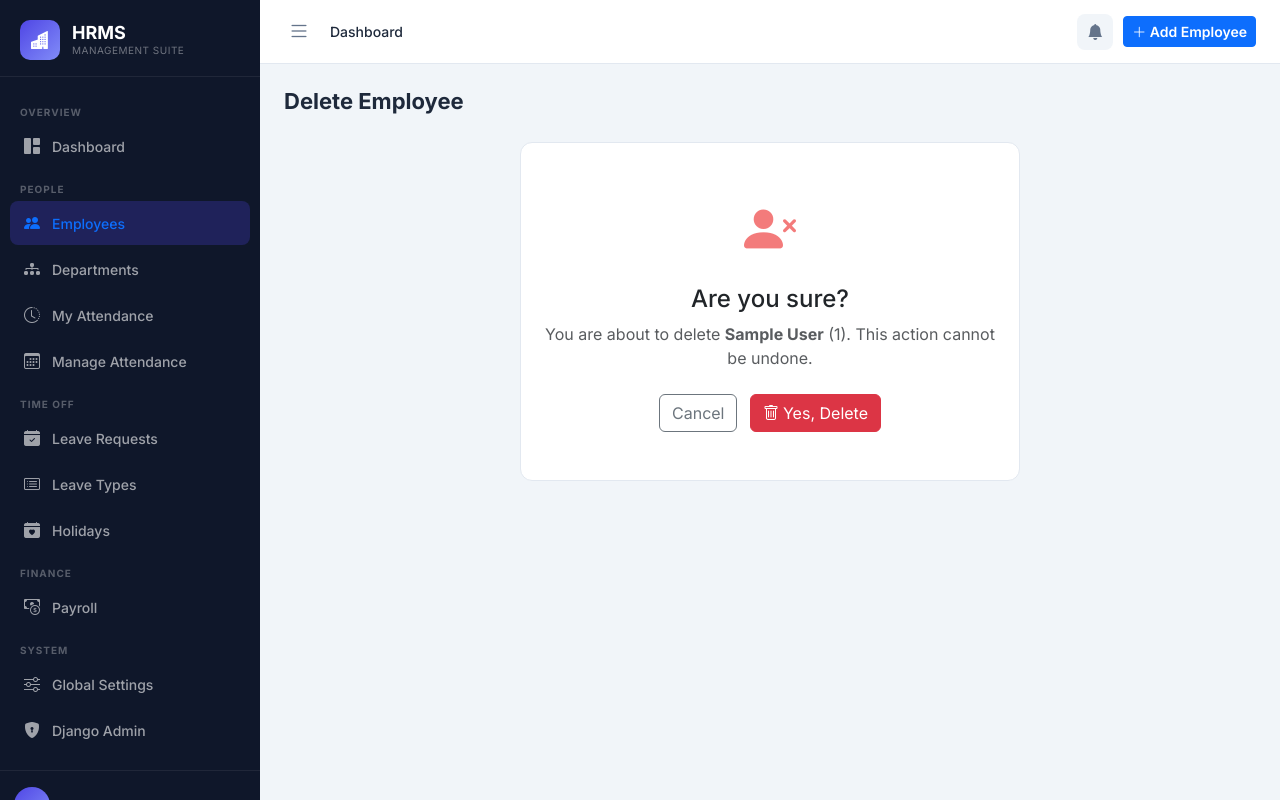
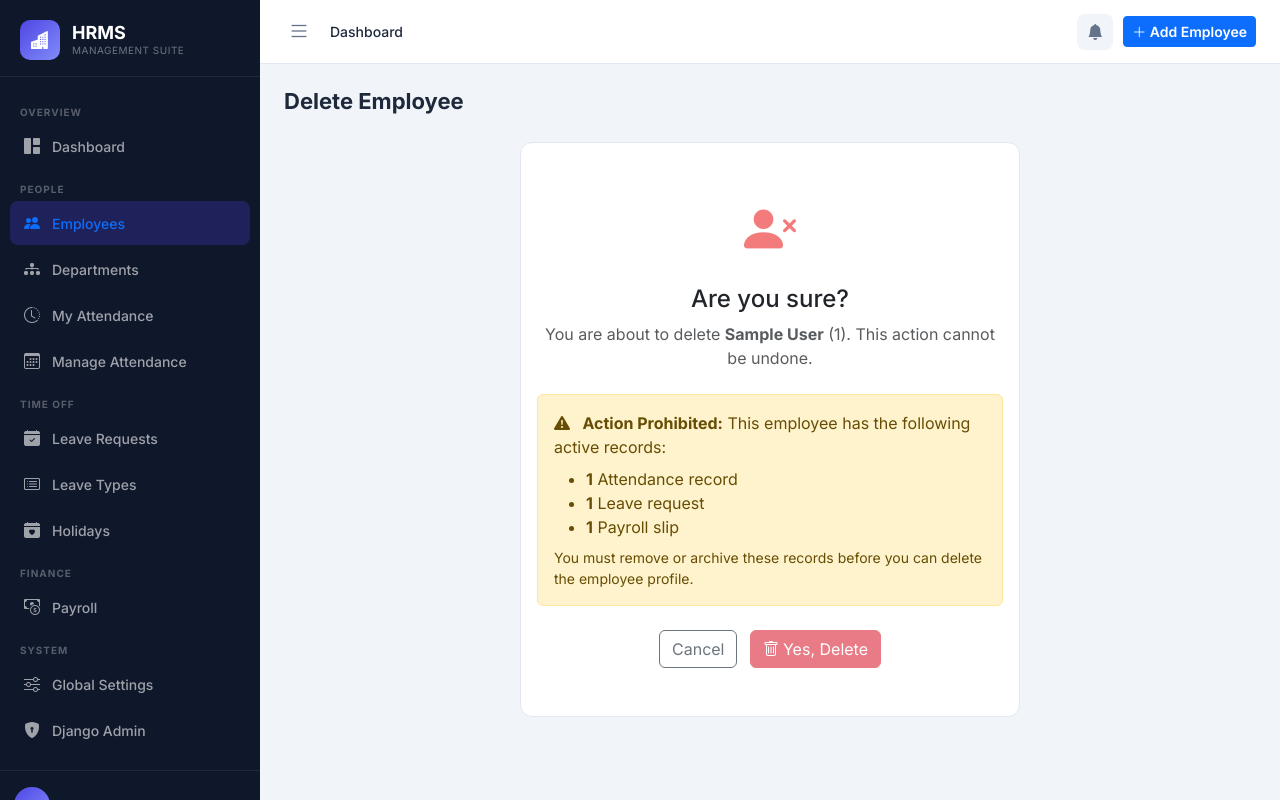
Before and after one commit to selftaughtrahul/hrms, a Django app: page /employees/1/delete/ in a window 1280 px wide. Run offline with Django 5.2, Linux system fonts and the light colour scheme; a user stored in the database is signed in; tables that the repository leaves empty hold one stand-in row (values such as "Sample post"); data that the repository does not hold is empty.

Commit message:
style(saas): update deletion confirmation templates with safeguards and cleanup admin

```diff
--- a/hrms/core/admin.py
+++ b/hrms/core/admin.py
@@ -34,5 +34,7 @@ class CompanyConfigAdmin(admin.ModelAdmin):
     readonly_fields = ['tenant']
 
     def plan_display(self, obj):
-        return obj.tenant.get_plan_display()
+        if obj.tenant:
+            return obj.tenant.get_plan_display()
+        return "N/A"
     plan_display.short_description = 'Plan'
--- a/hrms/templates/employees/confirm_delete.html
+++ b/hrms/templates/employees/confirm_delete.html
@@ -9,10 +9,26 @@
         <div class="delete-icon mb-3"><i class="bi bi-person-x-fill"></i></div>
         <h4>Are you sure?</h4>
         <p class="text-muted mb-4">You are about to delete <strong>{{ employee.get_full_name }}</strong> ({{ employee.employee_id }}). This action cannot be undone.</p>
+
+        {% if not can_delete %}
+            <div class="alert alert-warning text-start mb-4">
+                <i class="bi bi-exclamation-triangle-fill me-2"></i>
+                <strong>Action Prohibited:</strong> This employee has the following active records:
+                <ul class="mb-0 mt-2">
+                    {% if attendance > 0 %}<li><strong>{{ attendance }}</strong> Attendance record{{ attendance|pluralize }}</li>{% endif %}
+                    {% if leave > 0 %}<li><strong>{{ leave }}</strong> Leave request{{ leave|pluralize }}</li>{% endif %}
+                    {% if payroll > 0 %}<li><strong>{{ payroll }}</strong> Payroll slip{{ payroll|pluralize }}</li>{% endif %}
+                </ul>
+                <p class="mt-2 mb-0 small">You must remove or archive these records before you can delete the employee profile.</p>
+            </div>
+        {% endif %}
+
         <form method="POST">
             {% csrf_token %}
             <a href="{% url 'employee_list' %}" class="btn btn-outline-secondary me-2">Cancel</a>
-            <button type="submit" class="btn btn-danger"><i class="bi bi-trash me-1"></i>Yes, Delete</button>
+            <button type="submit" class="btn btn-danger" {% if not can_delete %}disabled title="Remove related data first"{% endif %}>
+                <i class="bi bi-trash me-1"></i>Yes, Delete
+            </button>
         </form>
     </div>
 </div>
```
Also changed, not shown: hrms/templates/employees/dept_confirm_delete.html (+12 -1 lines), hrms/employees/migrations/0004_alter_employee_department.py (added).
